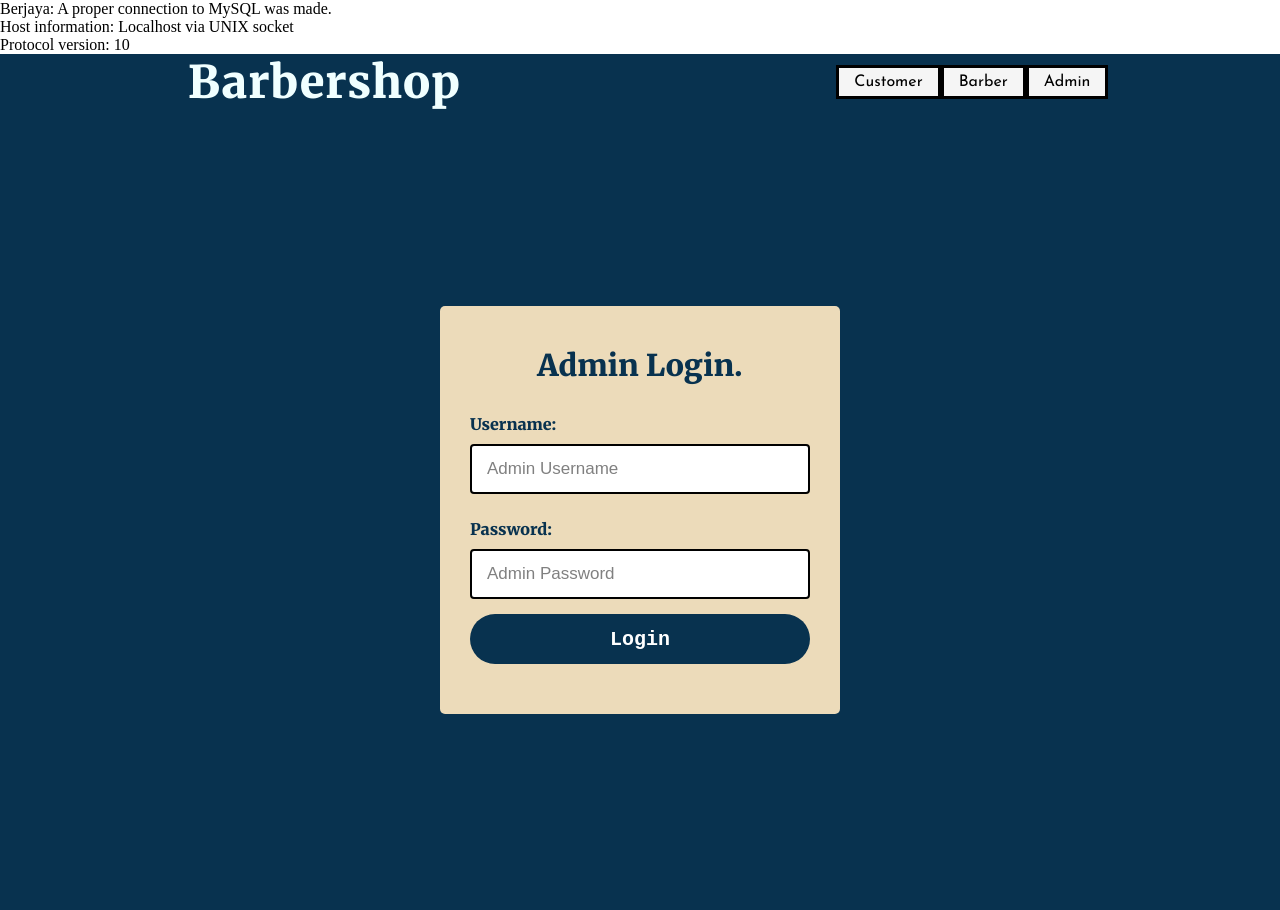
After one commit to naufalazim/barbershop-app, a PHP site: page /barbershop-app/admin/adminlogin.php in a window 1280 px wide. The commit adds this page. Run offline with PHP 8.4, Linux system fonts and the light colour scheme.

Commit message:
LOGIN SYSTEM

```diff
--- a/adminlogin.css
+++ b/admin/adminlogin.css
@@ -29,6 +29,7 @@
     border-radius: 5px;
 }
 
+
 /* Part: FORM  */
 .form input{
     width: 100%;
@@ -56,7 +57,10 @@ label p {
     color: #08324f;
 }
 
+
 /* ERROR Handling Login  */
+
+
 
 
 
--- /dev/null
+++ b/admin/adminlogin.php
@@ -0,0 +1,111 @@
+
+
+<!-- CONNECTION DATABASE  -->
+
+<?php
+include('../include/connection.php');
+
+if(isset($_POST['login'])){
+
+
+    $username = $_POST['username'];
+    $password = $_POST['pass'];
+
+    $error = array();
+
+
+    //Kalau username and password empty akan show error:
+    if(empty($username)) {
+        $error['admin'] = 'Enter username';
+    }else if(empty($password)) {
+        $error['admin'] = 'Enter password';
+    }
+
+    if (count($error)==0) {
+
+
+
+      $query = "SELECT * FROM admin WHERE username='$username' AND pass='$password'";
+
+
+      $result = mysqli_query($mysqli, $query); // PROBLEM
+
+
+      //Bila tekan button login:
+      if(mysqli_num_rows($result)==1){  //PROBLEM
+
+          echo "<script>alert('You are login as admin')</script>";
+
+          $_SESSION['admin'] = $username;
+
+          //redirect to page bila success login:
+          header("location: admin.php");
+          exit();
+
+      }else{
+          echo "<script>alert('wrong password or username')</script>";
+          // array_push($error, "wrong password or username");
+          // header("location: adminlogin.php"); //redirect
+      }
+  }
+
+
+}
+
+?>
+
+<!DOCTYPE html>
+<html lang="en">
+<head>
+    <meta charset="UTF-8">
+    <meta http-equiv="X-UA-Compatible" content="IE=edge">
+    <meta name="viewport" content="width=device-width, initial-scale=1.0">
+    <title>Admin Login</title>
+    <style>
+     <?php include "adminlogin.css" ?>
+    </style>
+</head>
+<body>
+
+<!-- HEADER  -->
+    <?php
+    include('../header/head.php');
+    ?>
+
+<!-- BODY PART  -->
+<div class="container">
+    <div class="box">
+
+    <!-- PART BOX LOGIN  -->
+        <h4>Admin Login.</h4>
+
+
+        <!-- ERROR LOGIN SHOWN  -->
+
+
+
+        <!-- PART: FORM  -->
+        <form class="form" name="form" method="POST" action="adminlogin.php" id="login-form">
+
+        <label><p>Username:</p> </label>
+        <input type="text" name="username" id="username" class="username" placeholder="Admin Username"  value=""> <br>
+
+        <label><p>Password:</p>  </label>
+        <input type="password" name="pass" id="password" class="password" placeholder="Admin Password" value="">
+
+        <br><input name="login" class="submit" id="submit" type="submit" value="Login">
+
+
+        </form>
+
+
+
+
+
+
+    </div>
+</div>
+
+
+</body>
+</html>
--- a/header/head.php
+++ b/header/head.php
@@ -16,13 +16,13 @@
     <nav>
 
     <div class="logo">
-        <h2><a href="index.php">Barbershop</a></h2>
+        <h2><a href="/barbershop-app/index.php">Barbershop</a></h2>
     </div>
 
     <ul class="nav-links">
         <li><a href="#">Customer</a></li>
         <li><a href="#">Barber</a></li>
-        <li><a href="/barbershop-app//adminlogin.php">Admin</a></li>
+        <li><a href="/barbershop-app/admin/adminlogin.php">Admin</a></li>
     </ul>
 
     </nav>
--- a/include/connection.php
+++ b/include/connection.php
@@ -2,8 +2,8 @@
 
 $db_host = 'localhost';
 $db_user = 'root';
-$db_password = 'root';
-$db_db = 'information_schema';
+$db_password = "";
+$db_db = 'app';
 
 $mysqli = @new mysqli(
   $db_host,
@@ -19,13 +19,13 @@ $mysqli = @new mysqli(
     exit();
   }
 
-  echo 'Berjaya!: A proper connection to MySQL was made.';
+  echo 'Berjaya: A proper connection to MySQL was made.';
   echo '<br>';
   echo 'Host information: '.$mysqli->host_info;
   echo '<br>';
   echo 'Protocol version: '.$mysqli->protocol_version;
 
-  $mysqli->close();
+  // $mysqli->close(); //ERROR: mysqli query Couldn't fetch mysqli
 
 
 ?>
```
Also changed, not shown: admin.php (deleted, +0 -18 lines), adminlogin.php (deleted, +0 -130 lines).
